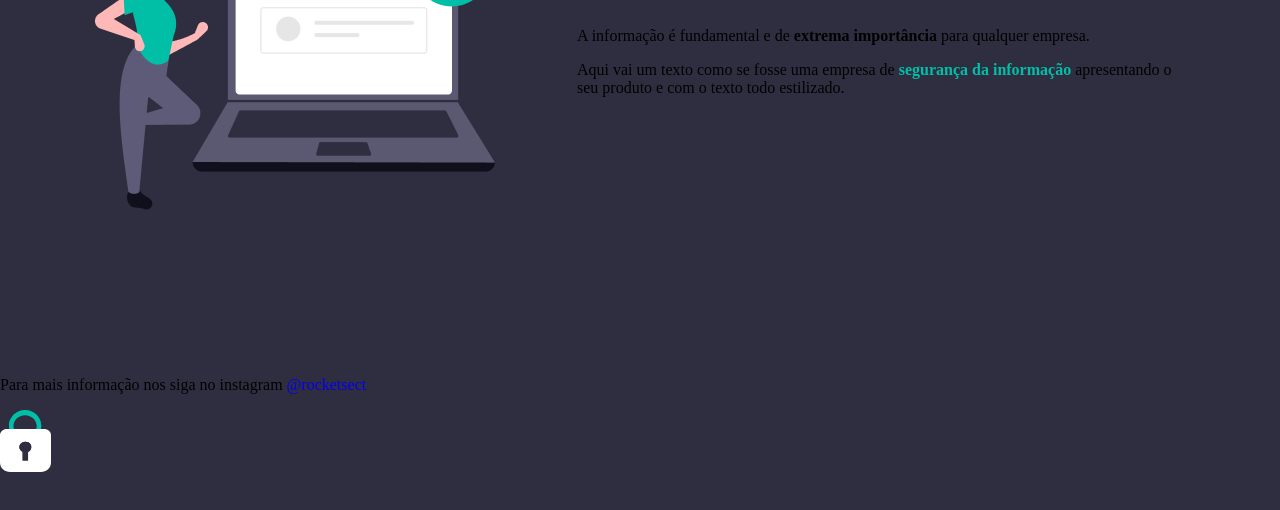
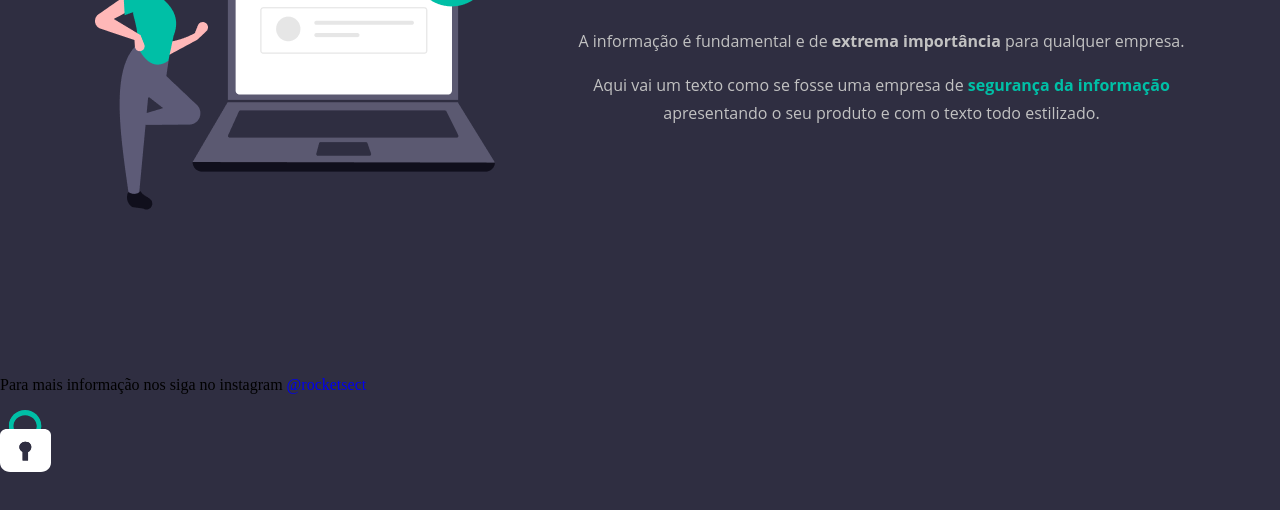
Before and after one commit to AdrielKlem/Desafio-avan-ado---Recriando-layout, a plain HTML site: page index.html in a window 1280 px wide. Shown: the part 274-784 px from the top of the page. Drawn offline with Linux system fonts and the light colour scheme.

Commit message:
main update erro typing

```diff
--- a/style.css
+++ b/style.css
@@ -73,7 +73,7 @@ main section p strong {
   font-weight: 700;
 }
 
-main secton p {
+main section p {
   font-family: "Open Sans";
   font-style: normal;
   font-weight: 400;
```
